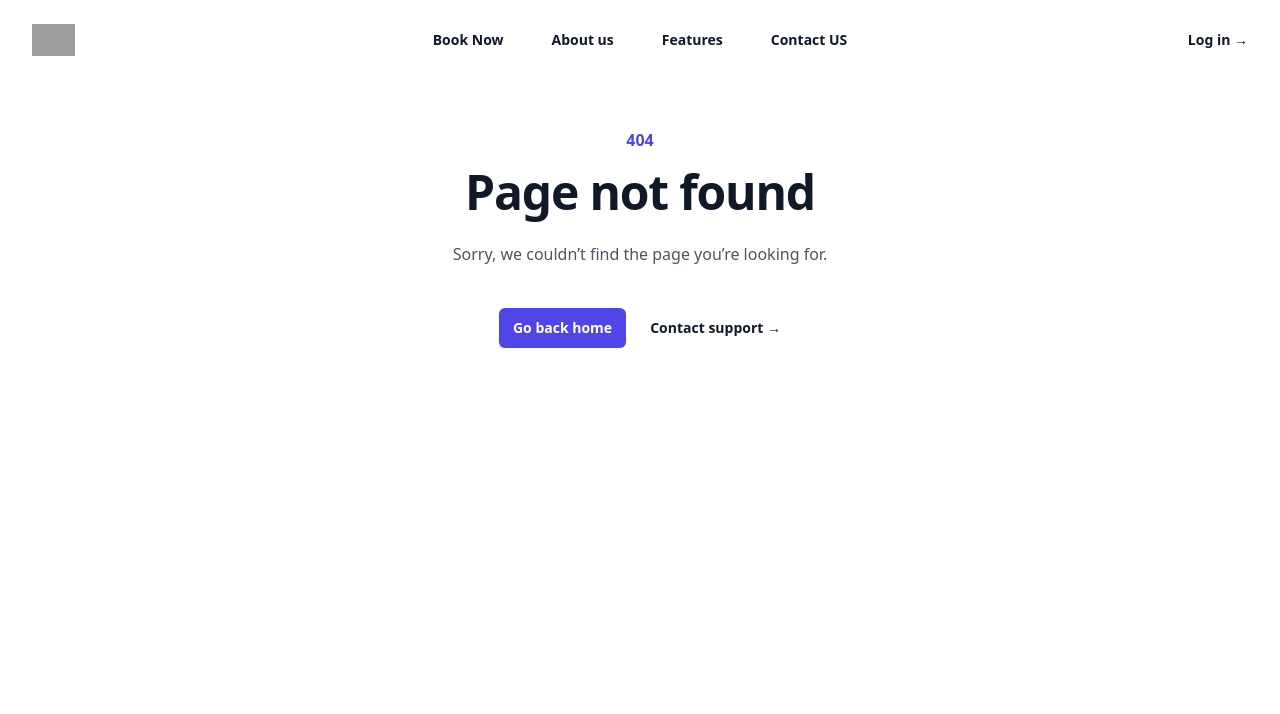
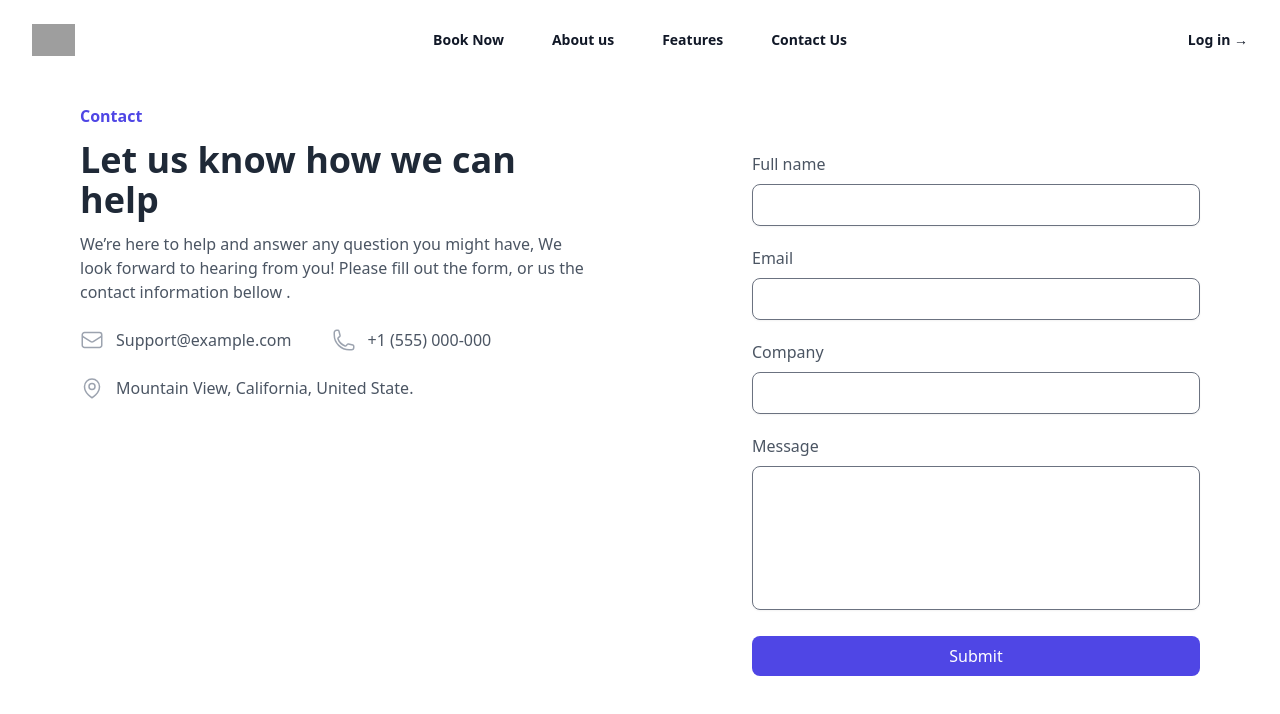
Before and after one commit to VarunHarinath/Arvind-Project--test_mode, a React (Vite) app in the folder frontend/easy-fill/: page /contactus in a window 1280 px wide. Before the commit this address had no page. Shown: the top 714 px of the page. Built offline with nearby package versions, Linux system fonts and the light colour scheme; grey boxes are pictures that could not be loaded.

Commit message:
update on contact us

```diff
--- a/frontend/easy-fill/src/App.jsx
+++ b/frontend/easy-fill/src/App.jsx
@@ -12,6 +12,7 @@
 import Login from "./Components/Login/Login";
 import Signup from "./Components/Login/Signup";
 import Aboutus from "./Components/About Us/Aboutus";
+import Contactus from "./Components/Contact us/Contactus";
 
 function App() {
   return (
@@ -27,6 +28,7 @@
             <Route path="/login" element={<Login />} />
             <Route path="/signup" element={<Signup />} />
             <Route path="/aboutus" element={<Aboutus />} />
+            <Route path="/contactus" element={<Contactus />} />
             <Route path="*" element={<PageError />} />
           </Routes>
         </Router>
--- /dev/null
+++ b/frontend/easy-fill/src/Components/Contact us/Contactus.jsx
@@ -0,0 +1,138 @@
+import React from "react";
+
+const Contactus = () => {
+  const contactMethods = [
+    {
+      icon: (
+        <svg
+          xmlns="http://www.w3.org/2000/svg"
+          fill="none"
+          viewBox="0 0 24 24"
+          strokeWidth={1.5}
+          stroke="currentColor"
+          className="w-6 h-6"
+        >
+          <path
+            strokeLinecap="round"
+            strokeLinejoin="round"
+            d="M21.75 6.75v10.5a2.25 2.25 0 01-2.25 2.25h-15a2.25 2.25 0 01-2.25-2.25V6.75m19.5 0A2.25 2.25 0 0019.5 4.5h-15a2.25 2.25 0 00-2.25 2.25m19.5 0v.243a2.25 2.25 0 01-1.07 1.916l-7.5 4.615a2.25 2.25 0 01-2.36 0L3.32 8.91a2.25 2.25 0 01-1.07-1.916V6.75"
+          />
+        </svg>
+      ),
+      contact: "Support@example.com",
+    },
+    {
+      icon: (
+        <svg
+          xmlns="http://www.w3.org/2000/svg"
+          fill="none"
+          viewBox="0 0 24 24"
+          strokeWidth={1.5}
+          stroke="currentColor"
+          className="w-6 h-6"
+        >
+          <path
+            strokeLinecap="round"
+            strokeLinejoin="round"
+            d="M2.25 6.75c0 8.284 6.716 15 15 15h2.25a2.25 2.25 0 002.25-2.25v-1.372c0-.516-.351-.966-.852-1.091l-4.423-1.106c-.44-.11-.902.055-1.173.417l-.97 1.293c-.282.376-.769.542-1.21.38a12.035 12.035 0 01-7.143-7.143c-.162-.441.004-.928.38-1.21l1.293-.97c.363-.271.527-.734.417-1.173L6.963 3.102a1.125 1.125 0 00-1.091-.852H4.5A2.25 2.25 0 002.25 4.5v2.25z"
+          />
+        </svg>
+      ),
+      contact: "+1 (555) 000-000",
+    },
+    {
+      icon: (
+        <svg
+          xmlns="http://www.w3.org/2000/svg"
+          fill="none"
+          viewBox="0 0 24 24"
+          strokeWidth={1.5}
+          stroke="currentColor"
+          className="w-6 h-6"
+        >
+          <path
+            strokeLinecap="round"
+            strokeLinejoin="round"
+            d="M15 10.5a3 3 0 11-6 0 3 3 0 016 0z"
+          />
+          <path
+            strokeLinecap="round"
+            strokeLinejoin="round"
+            d="M19.5 10.5c0 7.142-7.5 11.25-7.5 11.25S4.5 17.642 4.5 10.5a7.5 7.5 0 1115 0z"
+          />
+        </svg>
+      ),
+      contact: "Mountain View, California, United State.",
+    },
+  ];
+
+  return (
+    <main className="py-14 m-12">
+      <div className="max-w-screen-xl mx-auto px-4 text-gray-600 md:px-8">
+        <div className="max-w-lg mx-auto gap-12 justify-between lg:flex lg:max-w-none">
+          <div className="max-w-lg space-y-3">
+            <h3 className="text-indigo-600 font-semibold">Contact</h3>
+            <p className="text-gray-800 text-3xl font-semibold sm:text-4xl">
+              Let us know how we can help
+            </p>
+            <p>
+              We’re here to help and answer any question you might have, We look
+              forward to hearing from you! Please fill out the form, or us the
+              contact information bellow .
+            </p>
+            <div>
+              <ul className="mt-6 flex flex-wrap gap-x-10 gap-y-6 items-center">
+                {contactMethods.map((item, idx) => (
+                  <li key={idx} className="flex items-center gap-x-3">
+                    <div className="flex-none text-gray-400">{item.icon}</div>
+                    <p>{item.contact}</p>
+                  </li>
+                ))}
+              </ul>
+            </div>
+          </div>
+          <div className="flex-1 mt-12 sm:max-w-lg lg:max-w-md">
+            <form onSubmit={(e) => e.preventDefault()} className="space-y-5">
+              <div>
+                <label className="font-medium">Full name</label>
+                <input
+                  type="text"
+                  required
+                  className="w-full mt-2 px-3 py-2 text-gray-500 bg-transparent outline-none border focus:border-indigo-600 shadow-sm rounded-lg"
+                />
+              </div>
+              <div>
+                <label className="font-medium">Email</label>
+                <input
+                  type="email"
+                  required
+                  className="w-full mt-2 px-3 py-2 text-gray-500 bg-transparent outline-none border focus:border-indigo-600 shadow-sm rounded-lg"
+                />
+              </div>
+              <div>
+                <label className="font-medium">Company</label>
+                <input
+                  type="text"
+                  required
+                  className="w-full mt-2 px-3 py-2 text-gray-500 bg-transparent outline-none border focus:border-indigo-600 shadow-sm rounded-lg"
+                />
+              </div>
+              <div>
+                <label className="font-medium">Message</label>
+                <textarea
+                  required
+                  className="w-full mt-2 h-36 px-3 py-2 resize-none appearance-none bg-transparent outline-none border focus:border-indigo-600 shadow-sm rounded-lg"
+                ></textarea>
+              </div>
+              <button className="w-full px-4 py-2 text-white font-medium bg-indigo-600 hover:bg-indigo-500 active:bg-indigo-600 rounded-lg duration-150">
+                Submit
+              </button>
+            </form>
+          </div>
+        </div>
+      </div>
+    </main>
+  );
+};
+
+export default Contactus;
--- a/frontend/easy-fill/src/Components/Nav.jsx
+++ b/frontend/easy-fill/src/Components/Nav.jsx
@@ -7,7 +7,7 @@
   { name: "Book Now", href: "/booking" },
   { name: "About us", href: "/aboutus" },
   { name: "Features", href: "#" },
-  { name: "Contact US", href: "#" },
+  { name: "Contact Us", href: "/contactus" },
 ];
 
 const Nav = () => {
```
